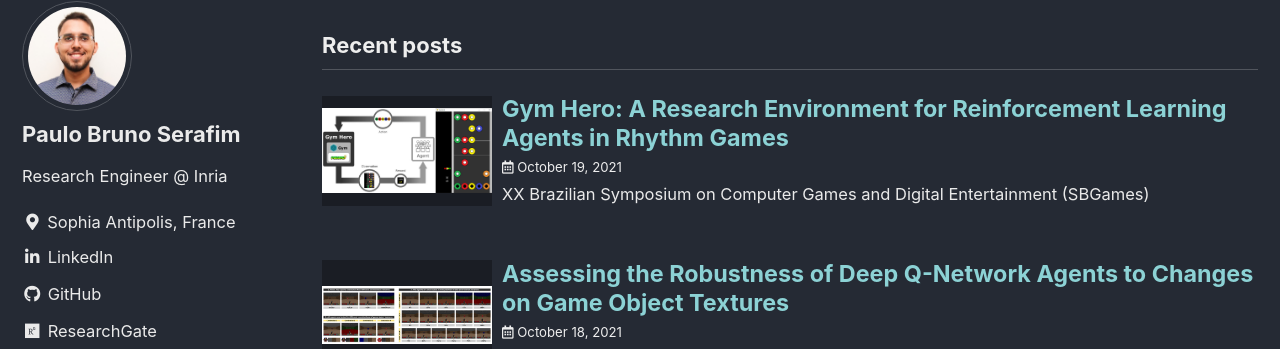
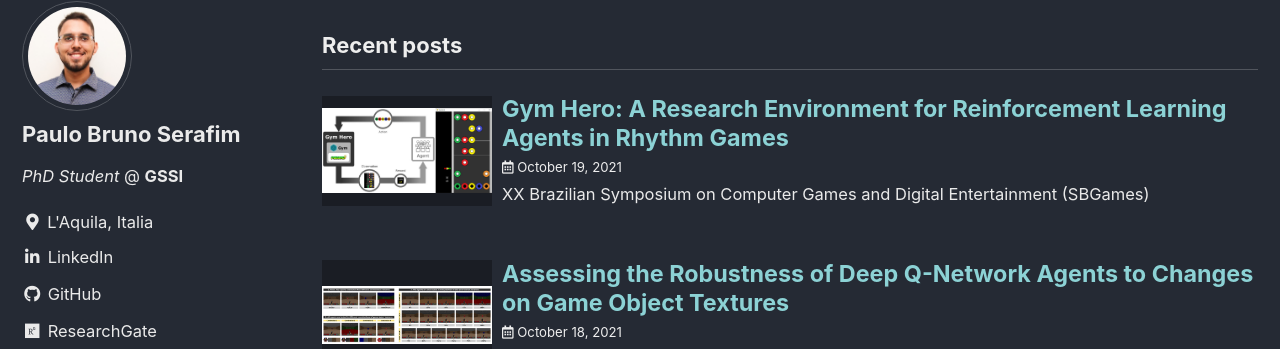
Before and after one commit to paulobruno/PersonalSite, a Jekyll site: the page built from index.html, in a window 1280 px wide. Shown: the part 110-459 px from the top of the page. Built offline with Jekyll 4.4.1, drawn with Linux system fonts in a browser that asks for light colours; cached includes are drawn as plain includes; the list of posts is cut into pages by our own code.

Commit message:
Update location

```diff
--- a/_config.yml
+++ b/_config.yml
@@ -96,9 +96,8 @@ author:
   name: *name
   avatar: "/assets/images/bio-photo.jpg"
   home: "/about"
-  bio: "Research Engineer @ Inria"
-  location: "Sophia Antipolis, France"
-  # email: "pbrunosousa at gmail dot com"
+  bio: "*PhD Student* @ [**GSSI**](https://www.gssi.it/)"
+  location: "L'Aquila, Italia"
   links:
     - label: "Website"
       icon: "fas fa-fw fa-link"
```
